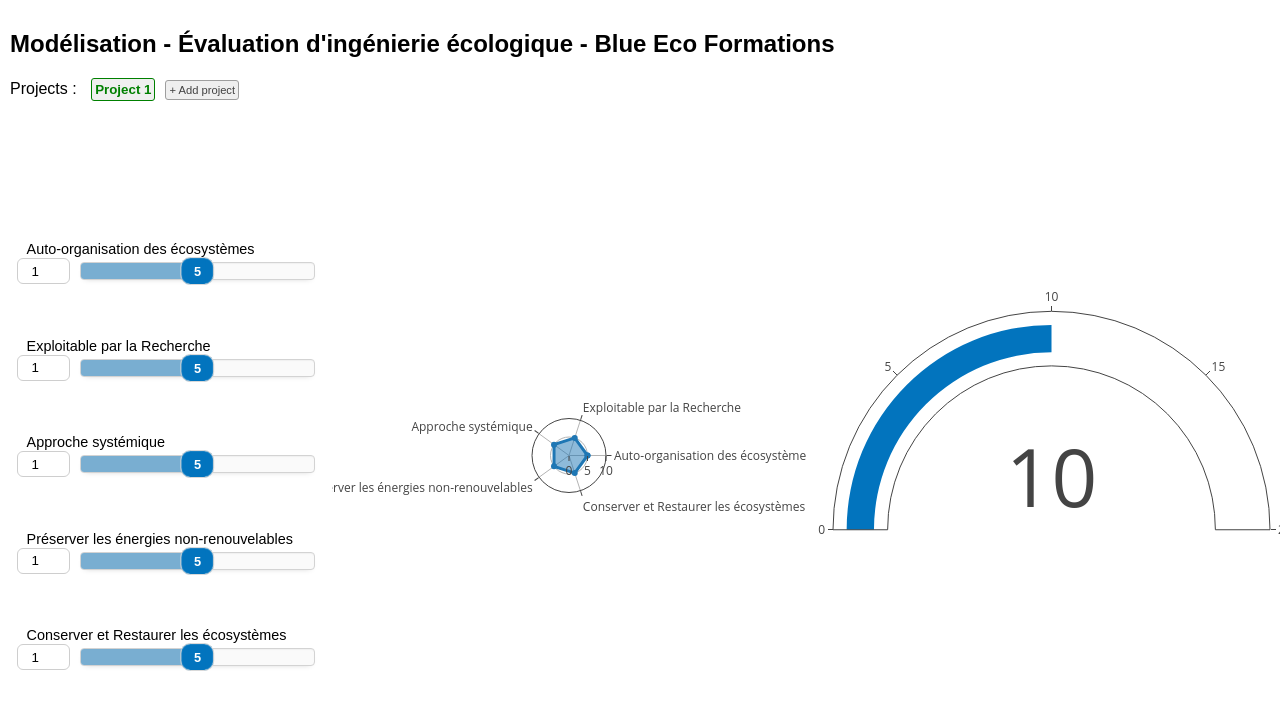
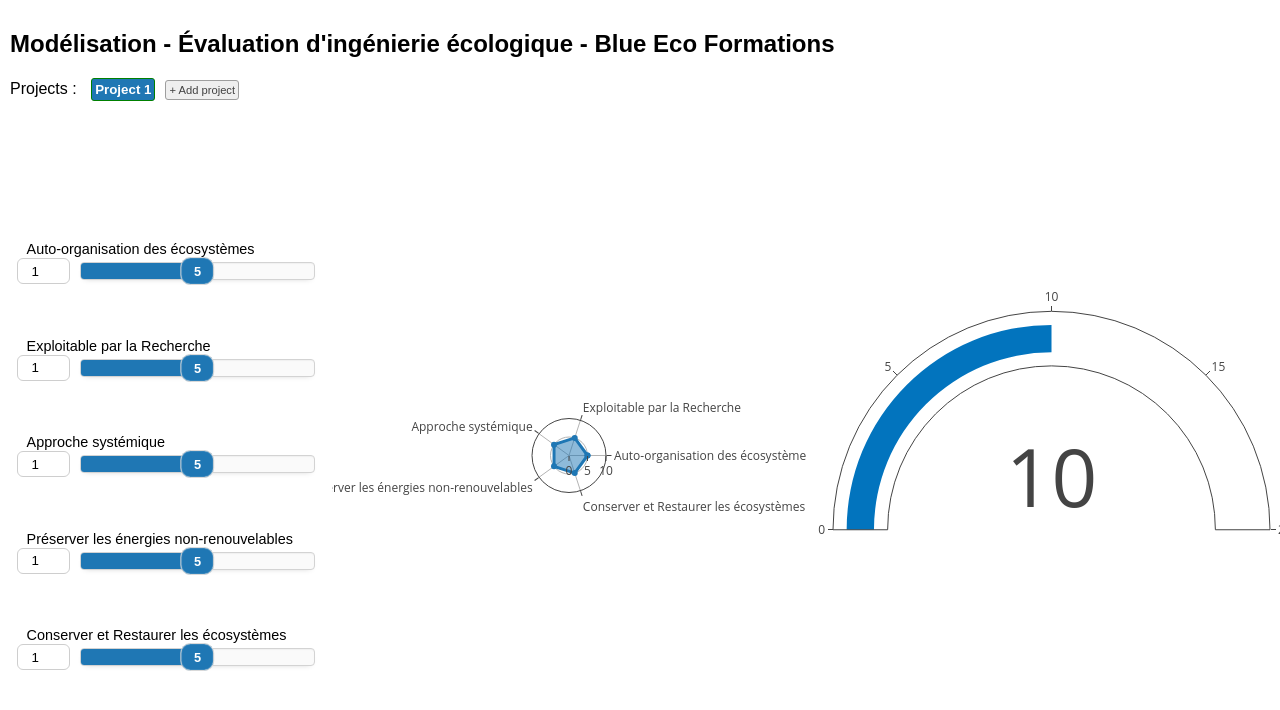
Before and after one commit to Tomansion/ecological_project_rating, a Vue app: page / in a window 1280 px wide. Shown: the top 710 px of the page. Built offline with nearby package versions, Linux system fonts and the light colour scheme.

Commit message:
Color OK

```diff
--- a/src/App.vue
+++ b/src/App.vue
@@ -13,6 +13,7 @@
         <CoefPicker
           :criteriaList="criteriaList"
           :project="projects[selectedProjectNb]"
+          :selectedProjectNb="selectedProjectNb"
           v-on:updateCriteriaCoef="updateCriteriaCoef"
           v-on:updateProjectValue="updateProjectValue"
           v-on:updateProjectName="$emit('update')"
--- a/src/components/CoefPicker.vue
+++ b/src/components/CoefPicker.vue
@@ -35,7 +35,7 @@
             {{ criteria.name }}
           </span>
         </span>
-        <div class="criteriaControl">
+        <div class="criteriaControl" :id="'project_' + selectedProjectNb">
           <input
             type="number"
             min="0"
@@ -59,6 +59,7 @@
   props: {
     criteriaList: { type: Array, requiered: true },
     project: { type: Object, requiered: true },
+    selectedProjectNb: { type: Number, requiered: true },
   },
   data() {
     return {
@@ -175,13 +176,15 @@
   border-radius: 10px;
   cursor: pointer;
   box-shadow: inset 0 0 1px #fff;
-  background-color: #0274be;
 }
-.noUi-connect {
-  background: #79aed1;
+/* Disable vertical white box */
+.noUi-handle::before,
+.noUi-handle::after {
+  display: none;
 }
+
 .noUi-horizontal .noUi-tooltip {
-  background-color: #0274be;
+  background-color: #21486100;
   color: white;
   border: none;
   font-size: 0.8em;
@@ -189,4 +192,35 @@
   bottom: 0px;
   z-index: 2;
 }
+
+#project_0 .noUi-connect {
+  background: #1f77b4;
+}
+#project_1 .noUi-connect {
+  background: #ff7f0e;
+}
+#project_2 .noUi-connect {
+  background: #2ca02c;
+}
+#project_3 .noUi-connect {
+  background: #d62728;
+}
+#project_4 .noUi-connect {
+  background: #9467bd;
+}
+#project_0 .noUi-handle {
+  background: #1f77b4;
+}
+#project_1 .noUi-handle {
+  background: #ff7f0e;
+}
+#project_2 .noUi-handle {
+  background: #2ca02c;
+}
+#project_3 .noUi-handle {
+  background: #d62728;
+}
+#project_4 .noUi-handle {
+  background: #9467bd;
+}
 </style>
--- a/src/components/ProjectPicker.vue
+++ b/src/components/ProjectPicker.vue
@@ -6,6 +6,7 @@
     <span>
       Projects :
       <button
+        :id="'project_' + i"
         :class="'project' + (i == selectedProjectNb ? ' selected' : '')"
         v-for="(project, i) in projects"
         :key="i"
@@ -41,7 +42,7 @@
 export default {
   data() {
     return {
-      maxProjectNumber: 12,
+      maxProjectNumber: 5,
       newProjectModal: false,
       newProjectName: "",
     };
@@ -80,17 +81,34 @@
   align-items: flex-start;
 }
 button {
+  cursor: pointer;
   padding: 3px;
   margin-left: 10px;
   border-radius: 3px;
   border: solid rgb(158, 158, 158) 1px;
 }
+
+#project_0 {
+  background: #1f77b4;
+}
+#project_1 {
+  background: #ff7f0e;
+}
+#project_2 {
+  background: #2ca02c;
+}
+#project_3 {
+  background: #d62728;
+}
+#project_4 {
+  background: #9467bd;
+}
+
 .project {
   border: solid cadetblue 1px;
-  color: rgb(25, 78, 80);
+  color: white;
 }
 .project.selected {
-  color: green;
   font-weight: bold;
   border: solid green 1px;
 }
```
